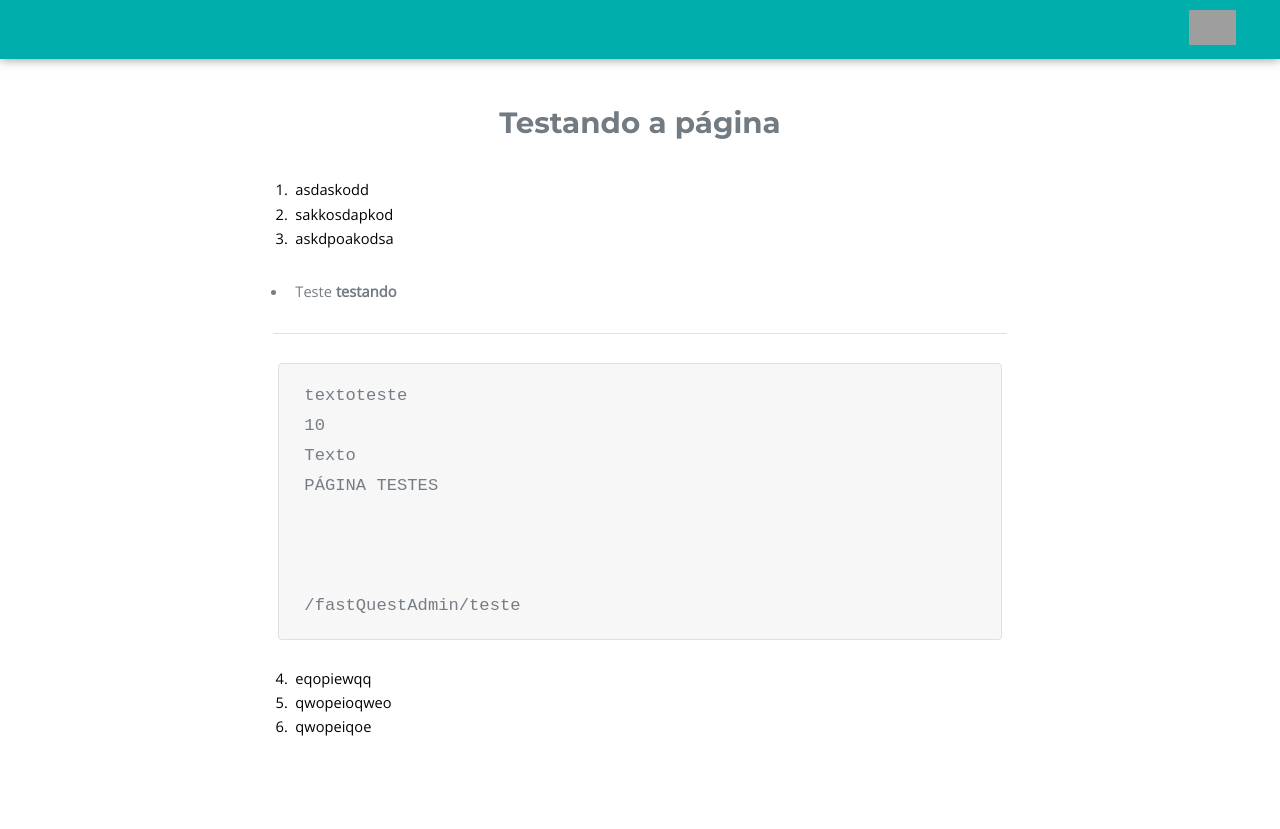
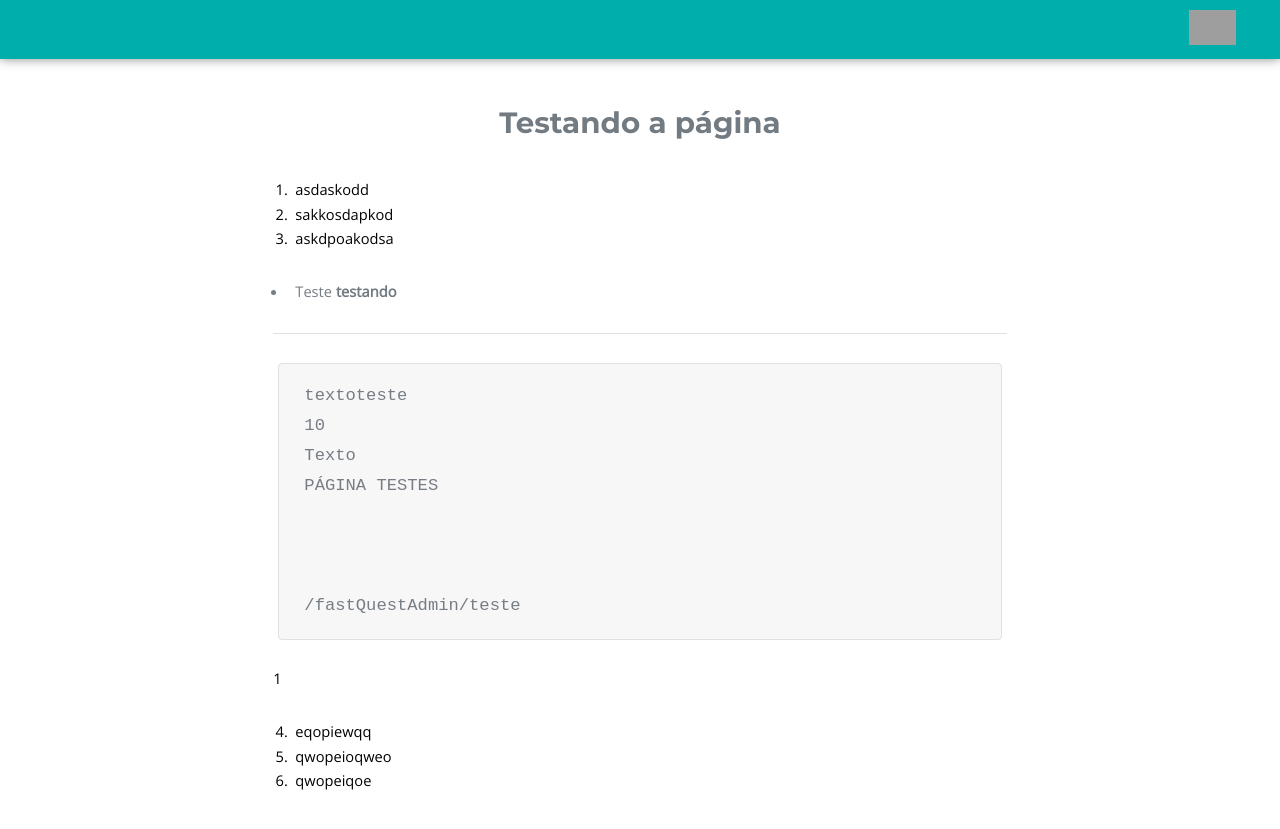
Before and after one commit to rogerio-figueiredo-hsr/hsrtechonline.github.io, a Jekyll site: the page built from _posts/2019-01-15-paginateste.md, in a window 1280 px wide. Shown: the top 829 px of the page. Built offline with Jekyll 4.4.1, drawn with Linux system fonts in a browser that asks for light colours; grey boxes are pictures that could not be loaded.

Commit message:
teste jekyll

```diff
--- a/_posts/2019-01-15-paginateste.md
+++ b/_posts/2019-01-15-paginateste.md
@@ -30,8 +30,12 @@ teste: [1, 2, 3, 4]
     {{ page.title | size }}
 {% else %}
     {{ page.url }}
-    {{ teste[0] }}
+    {{ site.teste[0] }}
 {% endif %}
+
+{% assign num = 1 %}
+
+{{ num }}
 
 {:start="4"}
 
```
